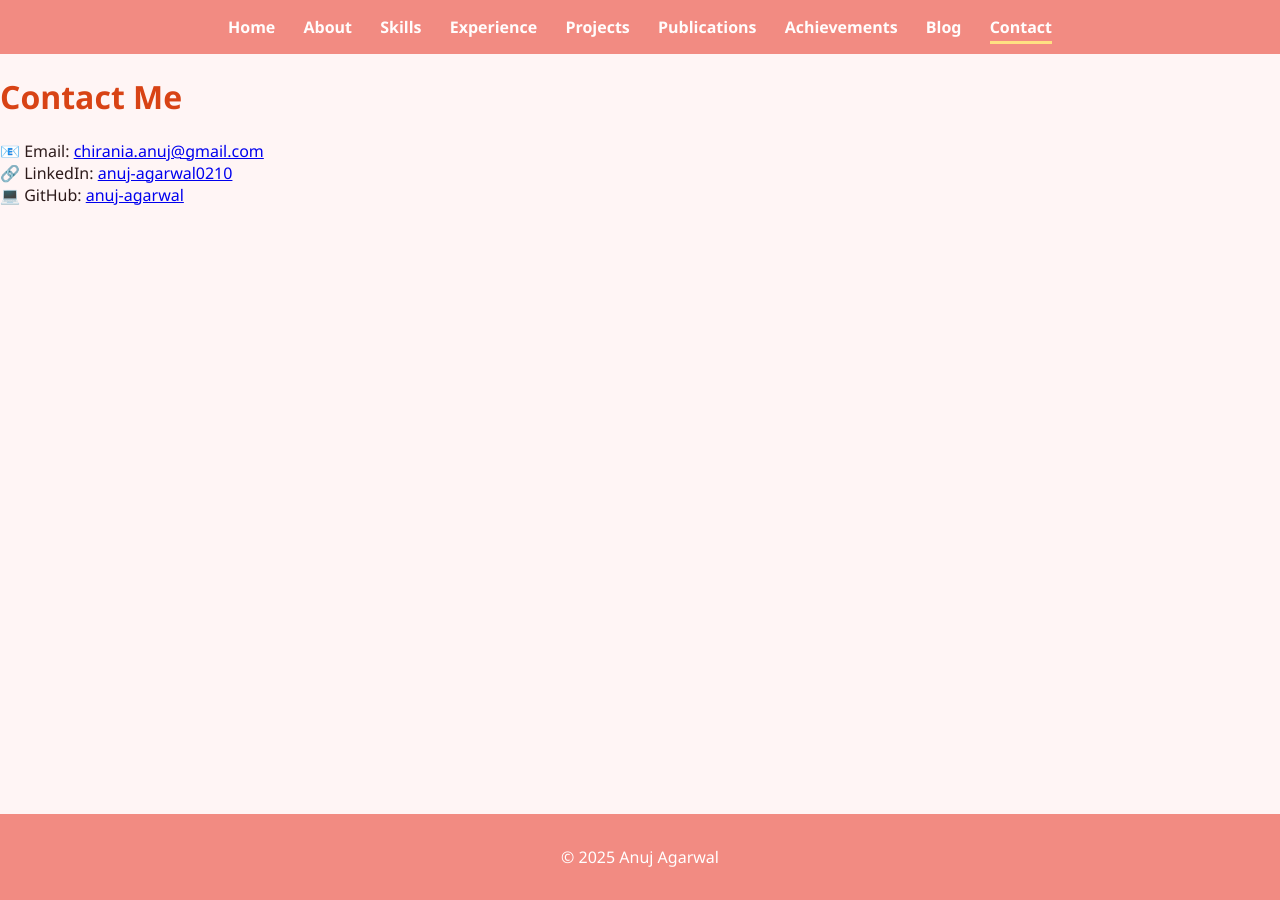
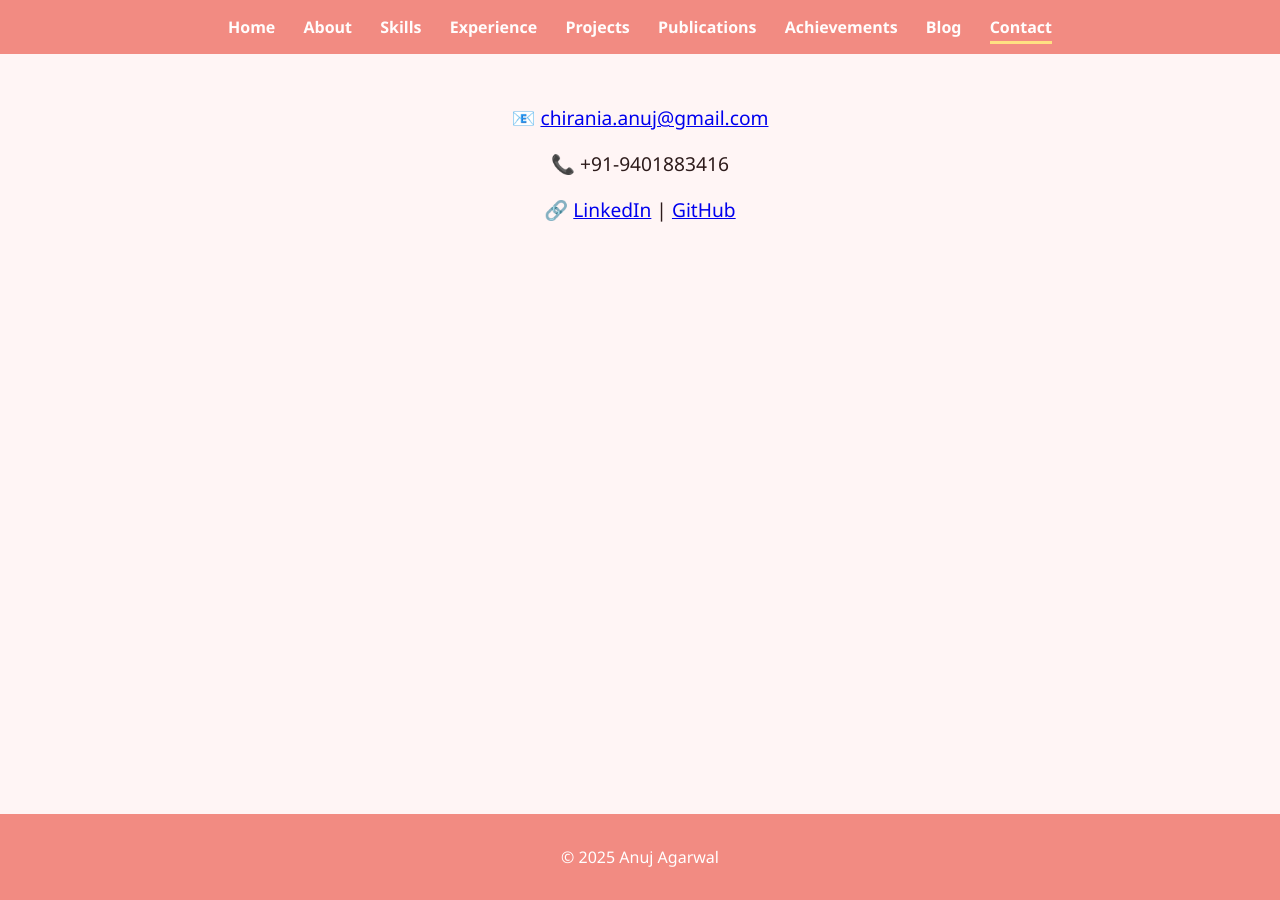
Before and after one commit to anuj-agarwal/anuj-agarwal.github.io, a Jekyll site: the page built from contact.md, in a window 1280 px wide. Built offline with Jekyll 4.4.1, drawn with Linux system fonts in a browser that asks for light colours.

Commit message:
Update contact.md

```diff
--- a/contact.md
+++ b/contact.md
@@ -3,8 +3,8 @@ layout: default
 title: "Contact"
 permalink: /contact/
 ---
-# Contact Me
-
-📧 Email: [chirania.anuj@gmail.com](mailto:chirania.anuj@gmail.com)
-🔗 LinkedIn: [anuj-agarwal0210](https://linkedin.com/in/anuj-agarwal0210)
-💻 GitHub: [anuj-agarwal](https://github.com/anuj-agarwal)
+<div style="text-align:center; font-size:1.2rem; margin-top:50px;">
+  <p>📧 <a href="mailto:chirania.anuj@gmail.com">chirania.anuj@gmail.com</a></p>
+  <p>📞 +91-9401883416</p>
+  <p>🔗 <a href="https://linkedin.com/in/anuj-agarwal0210">LinkedIn</a> | <a href="https://github.com/anuj-agarwal">GitHub</a></p>
+</div>
```
